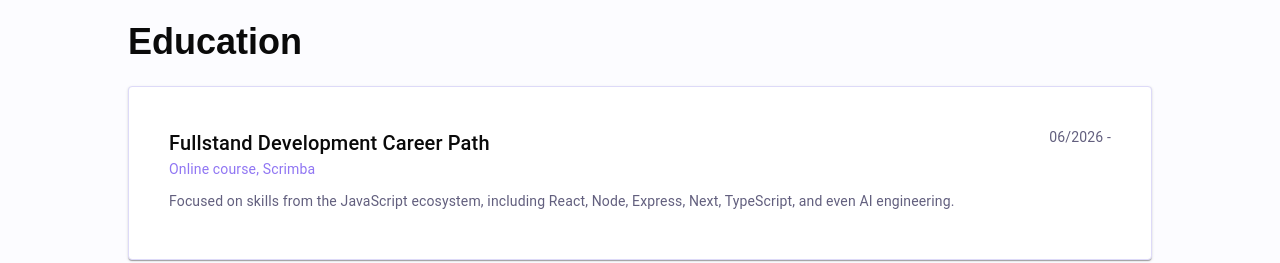
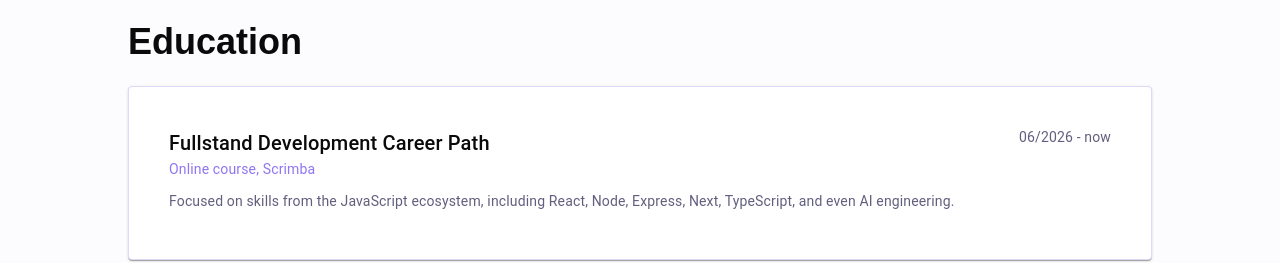
Before and after one commit to evzistara/portfolio2, a React (Vite) app: page / in a window 1280 px wide. Shown: the part 4140-4403 px from the top of the page. Built offline with nearby package versions, Linux system fonts and the light colour scheme.

Commit message:
Add new online course

```diff
--- a/src/data/universityData.ts
+++ b/src/data/universityData.ts
@@ -13,7 +13,7 @@ const data: University[] = [
     id: 1,
     name: "Fullstand Development Career Path",
     school: "Online course, Scrimba",
-    period: "06/2026 - ",
+    period: "06/2026 - now",
     info: "Focused on skills from the JavaScript ecosystem, including React, Node, Express, Next, TypeScript, and even AI engineering.",
   },
   {
```
